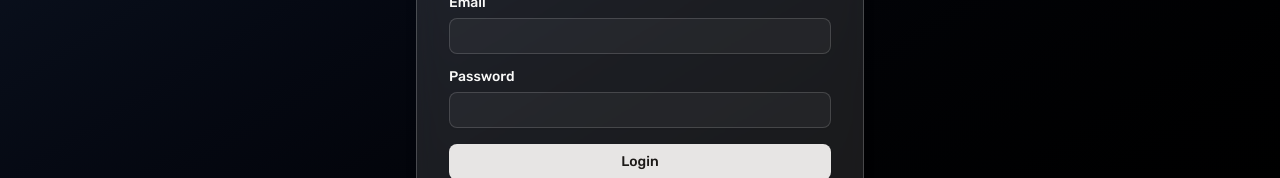
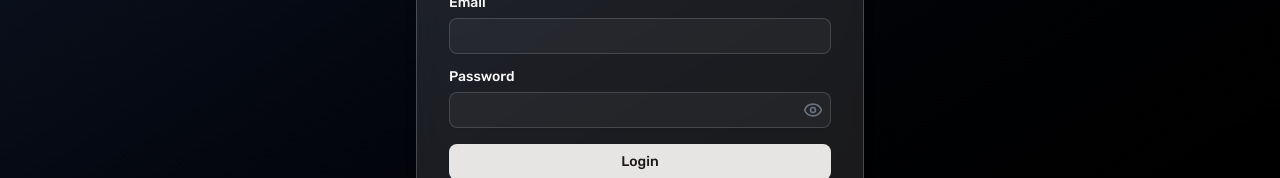
Before and after one commit to ParthSurve07/nextjs-todo-app, a Next.js app: page /auth/login in a window 1280 px wide. Shown: the part 381-559 px from the top of the page. Built offline with nearby package versions, Linux system fonts and the light colour scheme.

Commit message:
Added eye icon for password

```diff
--- a/src/components/AuthForm.jsx
+++ b/src/components/AuthForm.jsx
@@ -13,6 +13,7 @@ import { FaGoogle } from "react-icons/fa";
 import { signIn } from "next-auth/react";
 import LoaderSpinner from "./LoaderSpinner";
 import { signInWithGoogle } from "@/lib/auth.google.js";
+import { Eye, EyeOff } from "lucide-react";
 
 export default function AuthForm({ type }) {
   const [form, setForm] = useState({
@@ -22,6 +23,7 @@ export default function AuthForm({ type }) {
   });
   const [error, setError] = useState("");
   const [loading, setLoading] = useState(false);
+  const [showPassword, setShowPassword] = useState(false);
 
   const router = useRouter();
 
@@ -124,18 +126,29 @@ export default function AuthForm({ type }) {
               />
             </div>
 
-            <div>
-              <Label htmlFor="password" className="mb-2">
+            <div className="relative">
+              <Label htmlFor="password" className="mb-2 block">
                 Password
               </Label>
+              <div className="relative">
                 <Input
                   name="password"
                   id="password"
-                type="password"
+                  type={showPassword ? "text" : "password"}
                   value={form.password}
                   onChange={handleChange}
                   required
+                  className="pr-12"
                 />
+                <button
+                  type="button"
+                  onClick={() => setShowPassword((prev) => !prev)}
+                  className="absolute inset-y-0 right-2 flex items-center text-gray-500 hover:text-white"
+                  tabIndex={-1}
+                >
+                  {showPassword ? <EyeOff size={20} /> : <Eye size={20} />}
+                </button>
+              </div>
             </div>
 
             {error && <p className="text-red-500 text-sm">{error}</p>}
```
Lines whose indentation alone changed are shown as unchanged.
